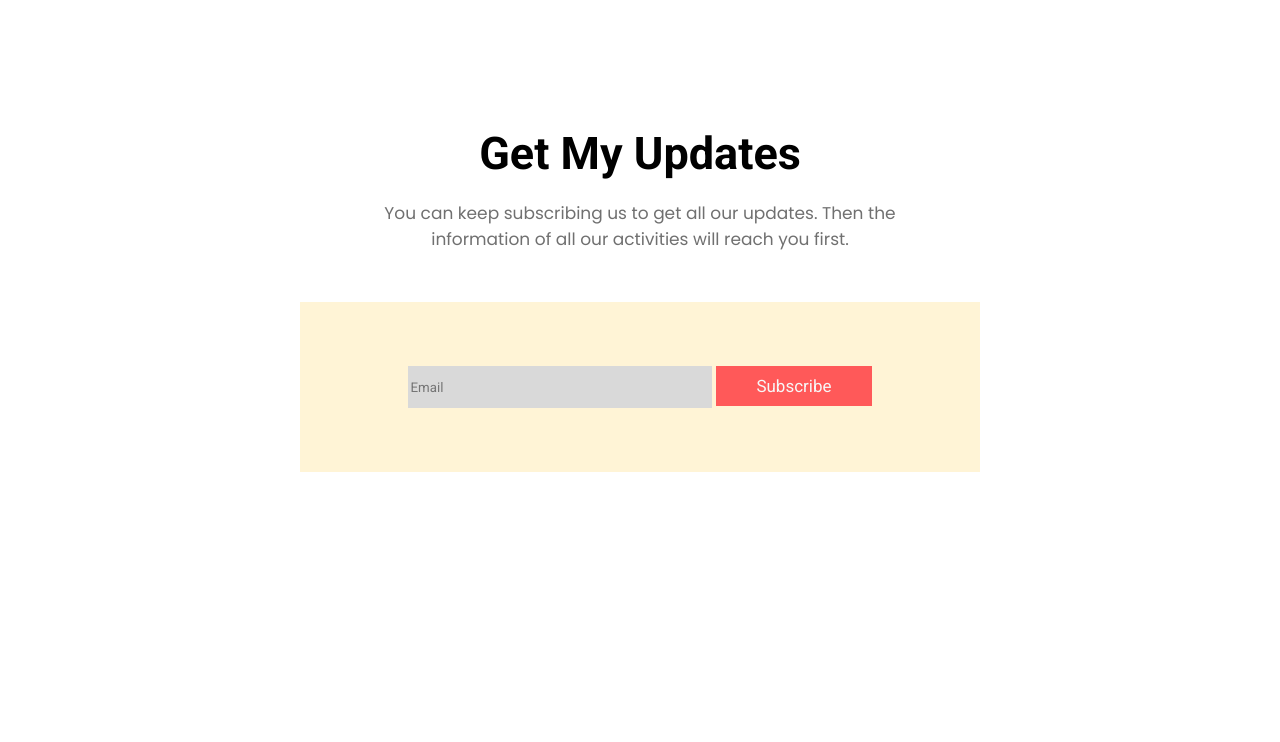
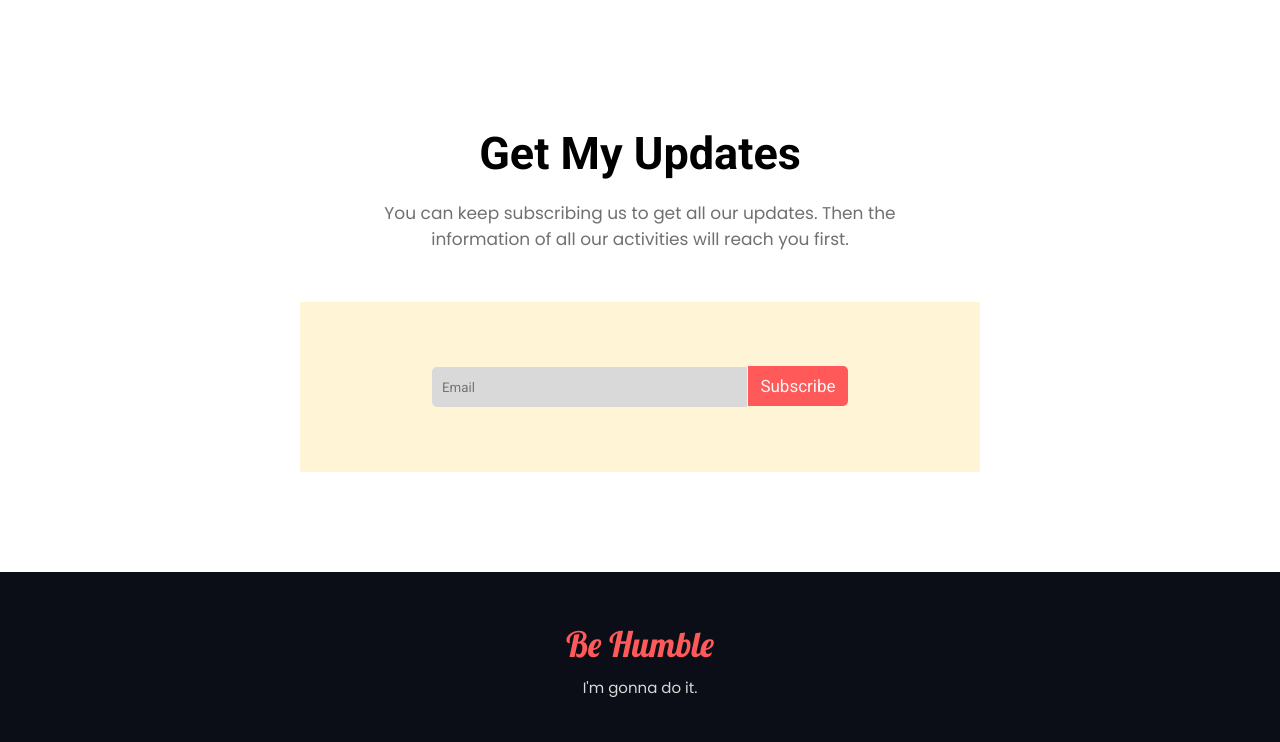
Before and after one commit to indrajith76/donation-website, a plain HTML site: page index.html in a window 1280 px wide. Shown: the part 3404-4146 px from the top of the page. Before the commit the page ends 3976 px from the top, so only its background shows below. Drawn offline with Linux system fonts and the light colour scheme.

Commit message:
final commit

```diff
--- a/index.html
+++ b/index.html
@@ -7,7 +7,7 @@
     <link rel="preconnect" href="https://fonts.googleapis.com" />
     <link rel="preconnect" href="https://fonts.gstatic.com" crossorigin />
     <link
-      href="https://fonts.googleapis.com/css2?family=Poppins:ital,wght@0,300;0,400;1,500&family=Roboto:wght@400;500;700;900&display=swap"
+      href="https://fonts.googleapis.com/css2?family=Lobster&family=Poppins:ital,wght@0,300;0,400;1,500&family=Roboto:wght@400;500;700;900&display=swap"
       rel="stylesheet"
     />
     <link rel="stylesheet" href="style.css" />
@@ -92,7 +92,11 @@
       <div class="descr-item">
         <div class="descr-item-left">
           <h2>Their lives depend on your donation</h2>
-          <p>Your role in improving the quality of life of these street children is very important. If you don't come forward, they will become child laborers. Your support can be a life-changing opportunity for them.</p>
+          <p>
+            Your role in improving the quality of life of these street children
+            is very important. If you don't come forward, they will become child
+            laborers. Your support can be a life-changing opportunity for them.
+          </p>
           <a class="btn" href="#">How to Contribute?</a>
         </div>
         <div class="descr-item-right">
@@ -105,14 +109,25 @@
         </div>
         <div class="descr-item-right">
           <h2>They need us to suvive</h2>
-          <p>Street children are constantly being misled and everyone needs help to guide them in the right way. So that they too can live in a beautiful way in the society. And through their food, education and proper counseling, their quality of life can be improved and they can be saved from going astray.</p>
+          <p>
+            Street children are constantly being misled and everyone needs help
+            to guide them in the right way. So that they too can live in a
+            beautiful way in the society. And through their food, education and
+            proper counseling, their quality of life can be improved and they
+            can be saved from going astray.
+          </p>
           <a class="btn" href="#">How to Contribute?</a>
         </div>
       </div>
       <div class="descr-item">
         <div class="descr-item-left">
           <h2>Education is the backbone of a nation.</h2>
-          <p>Chasing street children involved in various bad deeds and drug addiction can be dangerous for the country and the nation. So if we can educate them through their education and proper counseling, they will bring benefits to the nation and the country.</p>
+          <p>
+            Chasing street children involved in various bad deeds and drug
+            addiction can be dangerous for the country and the nation. So if we
+            can educate them through their education and proper counseling, they
+            will bring benefits to the nation and the country.
+          </p>
           <a class="btn" href="#">How to Contribute?</a>
         </div>
         <div class="descr-item-right">
@@ -123,14 +138,21 @@
     <section class="update">
       <div class="update-text">
         <h2>Get My Updates</h2>
-            <p>You can keep subscribing us to get all our updates. Then the information of all our activities will reach you first.</p>
+        <p>
+          You can keep subscribing us to get all our updates. Then the
+          information of all our activities will reach you first.
+        </p>
       </div>
       <div class="upate-emali">
         <form action="">
-                <input class="subcribe-email" type="email" placeholder="Email">
-                <input class="subscribe-btn" type="submit" value="Subscribe">
+          <input class="subcribe-email" type="email" placeholder="Email" />
+          <input class="subscribe-btn" type="submit" value="Subscribe" />
         </form>
       </div>
     </section>
   </body>
+  <footer>
+    <h3>Be Humble</h3>
+    <p>I'm gonna do it.</p>
+  </footer>
 </html>
--- a/style.css
+++ b/style.css
@@ -226,13 +226,39 @@ h2 {
     border: none;
     background: #D9D9D9;
     width: 300px;
+    padding: 0 5px 0 10px;
+    border-top-left-radius: 5px;
+    border-bottom-left-radius: 5px;
 }
 .subscribe-btn {
-    height: 40px;
     border: none;
     background: #FF5959;
     color: #f7f7f7;
     font-weight: 400;
-    padding: 10px 40px 10px 40px;
+    width: 100px;
+    height: 40px;
     font-size: 17px;
+    margin-left: -3px;
+    border-top-right-radius: 5px;
+    border-bottom-right-radius: 5px;
 }
+
+footer {
+    background: #0B0D17;
+    height: 120px;
+    text-align: center;
+    padding: 50px 0 0 0;
+}
+
+footer h3 {
+    font-family: 'Lobster';
+    color: #FF5959;
+    font-size: 35px;
+    font-weight: 100;
+    margin: 0 0 10px 0;
+}
+
+footer p {
+    color: #D9D9D9;
+    font-size: 15px;
+}
```
Lines whose indentation alone changed are shown as unchanged.
